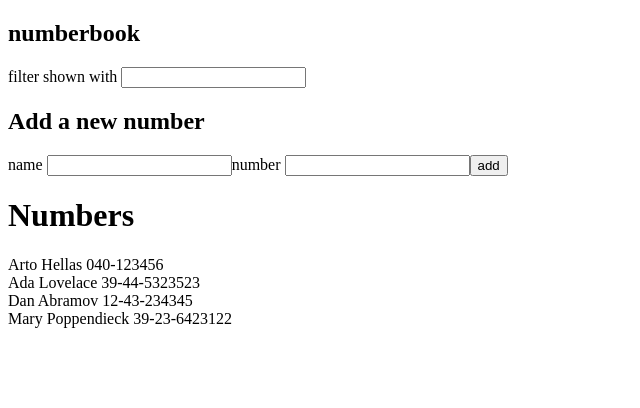
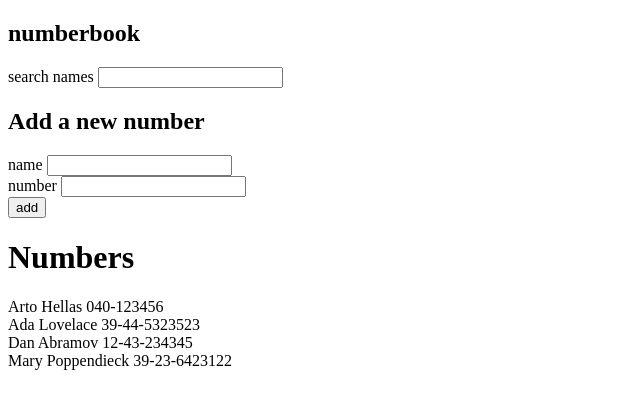
Before and after one commit to fairahman/fullStackOpen, a React (Create React App) app in the folder part2/phonebook/: page / in a window 1280 px wide. Shown: the top 408 px of the page, without its empty margins (0-640 px from the left). Built offline with nearby package versions, Linux system fonts and the light colour scheme.

Commit message:
step5: modularized code, also  refactored code for edge cases to take into account form data submit with missing info, added label tags to form inputs, fixed indexing in Persons.js file for better readability

```diff
--- a/part2/phonebook/src/App.js
+++ b/part2/phonebook/src/App.js
@@ -1,5 +1,7 @@
 import { useState } from "react";
 import Filter from "./components/Filter";
+import PersonForm from "./components/PersonForm.js";
+import { Persons } from "./components/Persons";
 const App = () => {
   const [contacts, setContacts] = useState([
     { name: 'Arto Hellas', number: '040-123456', id: 1 },
@@ -24,9 +26,8 @@ const App = () => {
 
 
   const handleSubmit = (event) => {
-    console.log("contacts", contacts);
-
     event.preventDefault();
+    if (!name || !number) return;
     for (let contact of contacts) {
       console.log("name", name);
       console.log("contact", contact);
@@ -57,28 +58,11 @@ const App = () => {
   return (
     <>
       <h2>numberbook</h2>
-      {'filter shown with'} <Filter filterVal={filterVal} handleFiltering={handleFiltering}/>
+      {'search names'} <Filter filterVal={filterVal} handleFiltering={handleFiltering}/>
       <h2>Add a new number</h2>
-      <form onSubmit={handleSubmit}>
-        name <input value={name} onChange={handleNameChange} />
-        number <input value={number} onChange={handleNumberChange} />
-        <button>
-          add
-        </button>
-      </form>
+      <PersonForm handleSubmit={handleSubmit} handleNameChange={handleNameChange} handleNumberChange={handleNumberChange} name={name} number={number}/>
       <h1>Numbers</h1>
-      <div>
-        {filterVal ? contacts.filter(contact => {
-            for (let i = 0; i < filterVal.length; i++) {
-              if (filterVal[i].toLowerCase() !== contact.name[i].toLowerCase()) {
-                return false;
-              }
-            }
-            return true;
-          }).map(contact => (<div key={contact.name}>{contact.name} {contact.number}</div>)) :
-        contacts.map((contact) => <div key={contact.name}> {contact.name} {contact.number} </div>)}
-      </div>
-
+      <Persons filterVal={filterVal} contacts={contacts}/>
     </>
 
   )
--- /dev/null
+++ b/part2/phonebook/src/components/PersonForm.js
@@ -0,0 +1,10 @@
+const PersonForm = ({handleSubmit, handleNameChange, handleNumberChange, name, number}) => (
+  <form onSubmit={handleSubmit}>
+        <label htmlFor="nameInput">name</label> <input type="text" id ="nameInput" value={name} onChange={handleNameChange} /><br/>
+        <label htmlFor="numberInput">number</label> <input type="text" id="numberInput" value={number} onChange={handleNumberChange} /><br/>
+        <button>
+          add
+        </button>
+  </form>
+)
+ export default PersonForm;
--- /dev/null
+++ b/part2/phonebook/src/components/Persons.js
@@ -0,0 +1,17 @@
+export const Persons = ({filterVal, contacts}) => {
+  return (
+    <>
+      {filterVal ? contacts.filter(contact => {
+        for (let i = 0; i < filterVal.length; i++) {
+          if (filterVal[i].toLowerCase() !== contact.name[i].toLowerCase()) {
+            return false;
+          }
+        }
+        return true;
+      })
+      .map(contact =>
+        (<div key={contact.name}>{contact.name} {contact.number}</div>)) :
+      contacts.map((contact) => <div key={contact.name}> {contact.name} {contact.number} </div>)}
+    </>
+  )
+}
```
